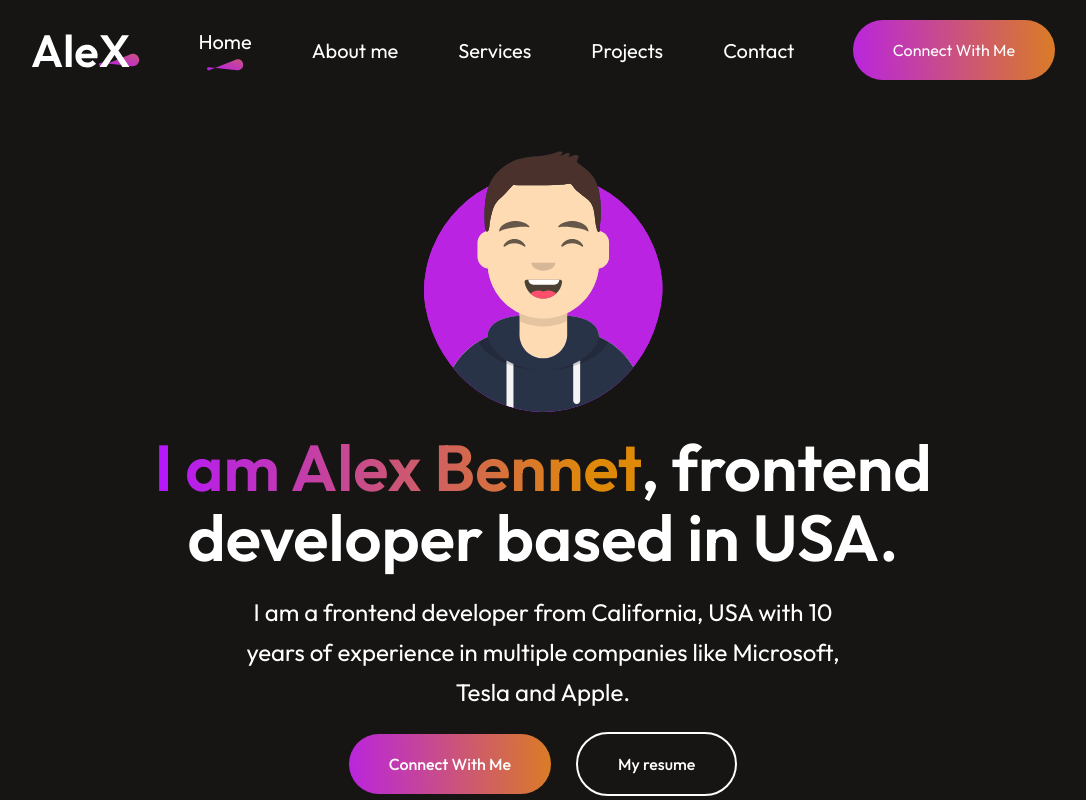
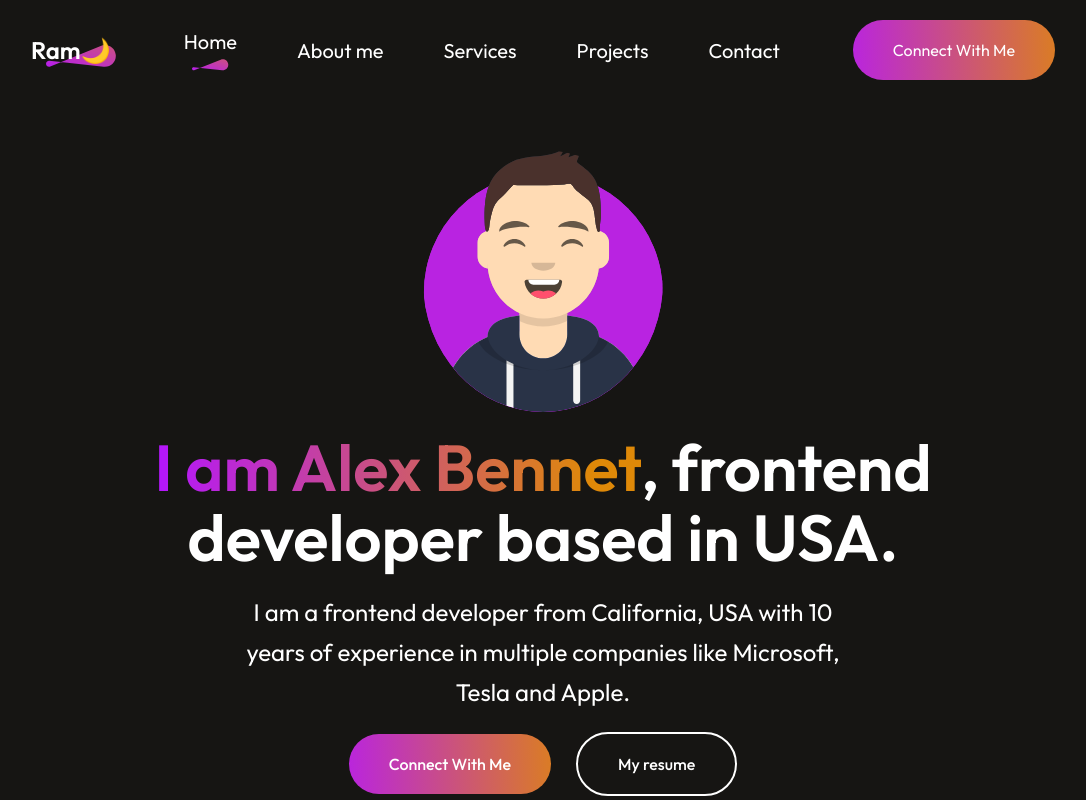
Before and after one commit to ramchandragawade/portfolio-react-css, a React (Vite) app: page / in a window 1280 px wide. Shown: the top 800 px of the page, without its empty margins (97-1183 px from the left). Built offline with nearby package versions, Linux system fonts and the light colour scheme.

Commit message:
added logo

```diff
--- a/src/components/Navbar/Navbar.css
+++ b/src/components/Navbar/Navbar.css
@@ -4,6 +4,28 @@
     justify-content: space-between;
     margin: 20px 10%;
 }
+.logo-container {
+    display: flex;
+    flex-direction: column;
+    align-items: center;
+    justify-content: center;
+}
+.logo-cls {
+    position: relative;
+}
+.logo-cls p {
+    font-size: 24px;
+    font-weight: 600;
+}
+
+.logo-cls img {
+    position: absolute;
+    bottom: -2px;
+    z-index: -1;
+    width: 70px;
+    right: -5px;
+}
+
 
 .nav-menu {
     display: flex;
--- a/src/components/Navbar/Navbar.jsx
+++ b/src/components/Navbar/Navbar.jsx
@@ -6,6 +6,7 @@ import underlineImg from '../../assets/nav_underline.svg';
 import menuOpen from '../../assets/menu_open.svg';
 import menuClose from '../../assets/menu_close.svg';
 import AnchorLink from 'react-anchor-link-smooth-scroll';
+import themePattern from '../../assets/theme_pattern.svg';
 const Navbar = () => {
   const [menu, setMenu] = useState('home');
   const menuRef = useRef();
@@ -19,7 +20,11 @@ const Navbar = () => {
 
   return (
     <div className='navbar'>
-        <img src={logo} alt="" />
+      <div className="logo-container">
+        <div className="logo-cls">
+          <p>Ram🌙</p><img src={themePattern} alt="Ramchandra" />
+        </div>
+      </div>
         <img src={menuOpen} onClick={openMenu} alt="Nav" className='nav-open'/>
         <ul ref={menuRef} className='nav-menu'>
           <img src={menuClose} onClick={closeMenu} alt="" className="nav-close" />
```
